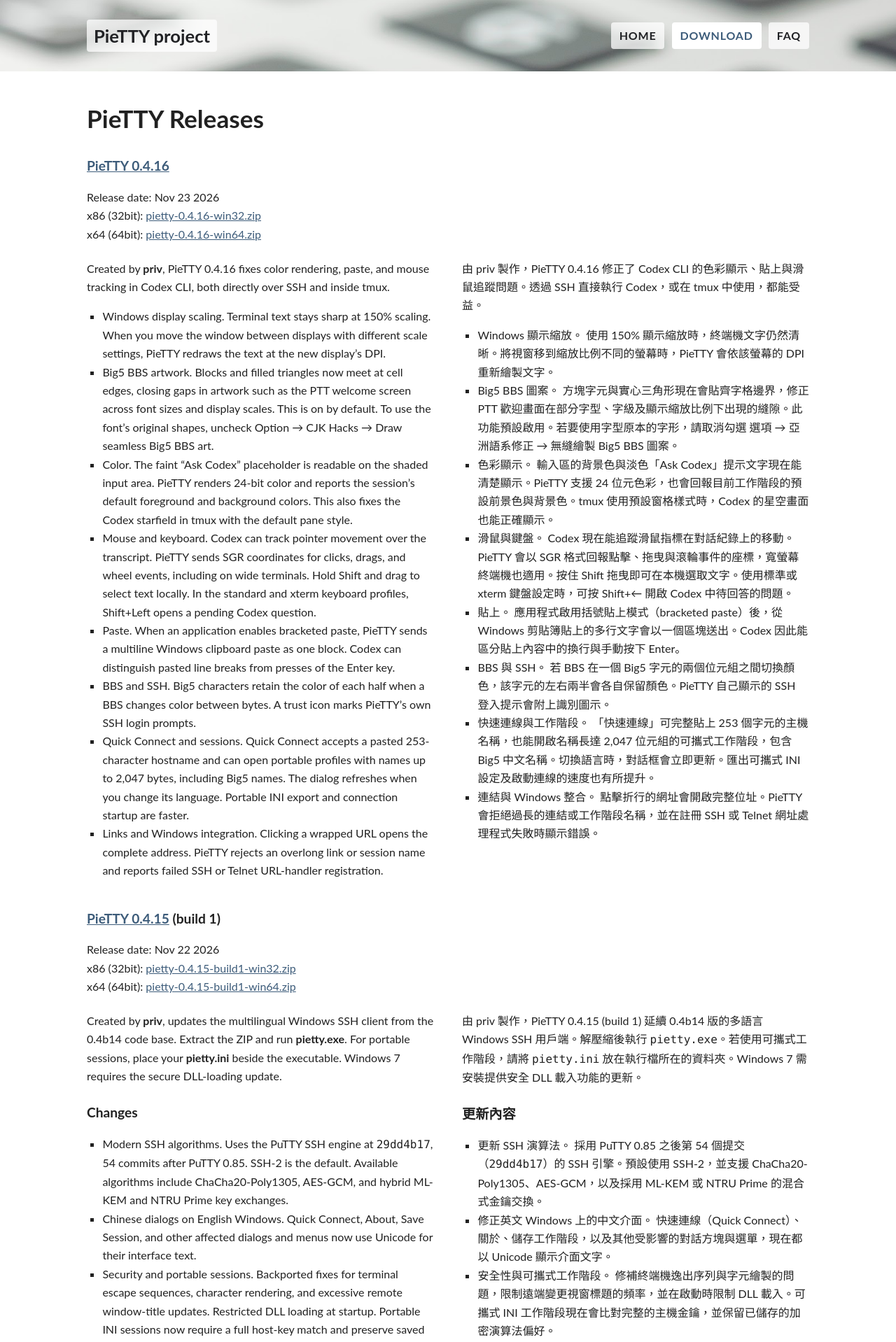
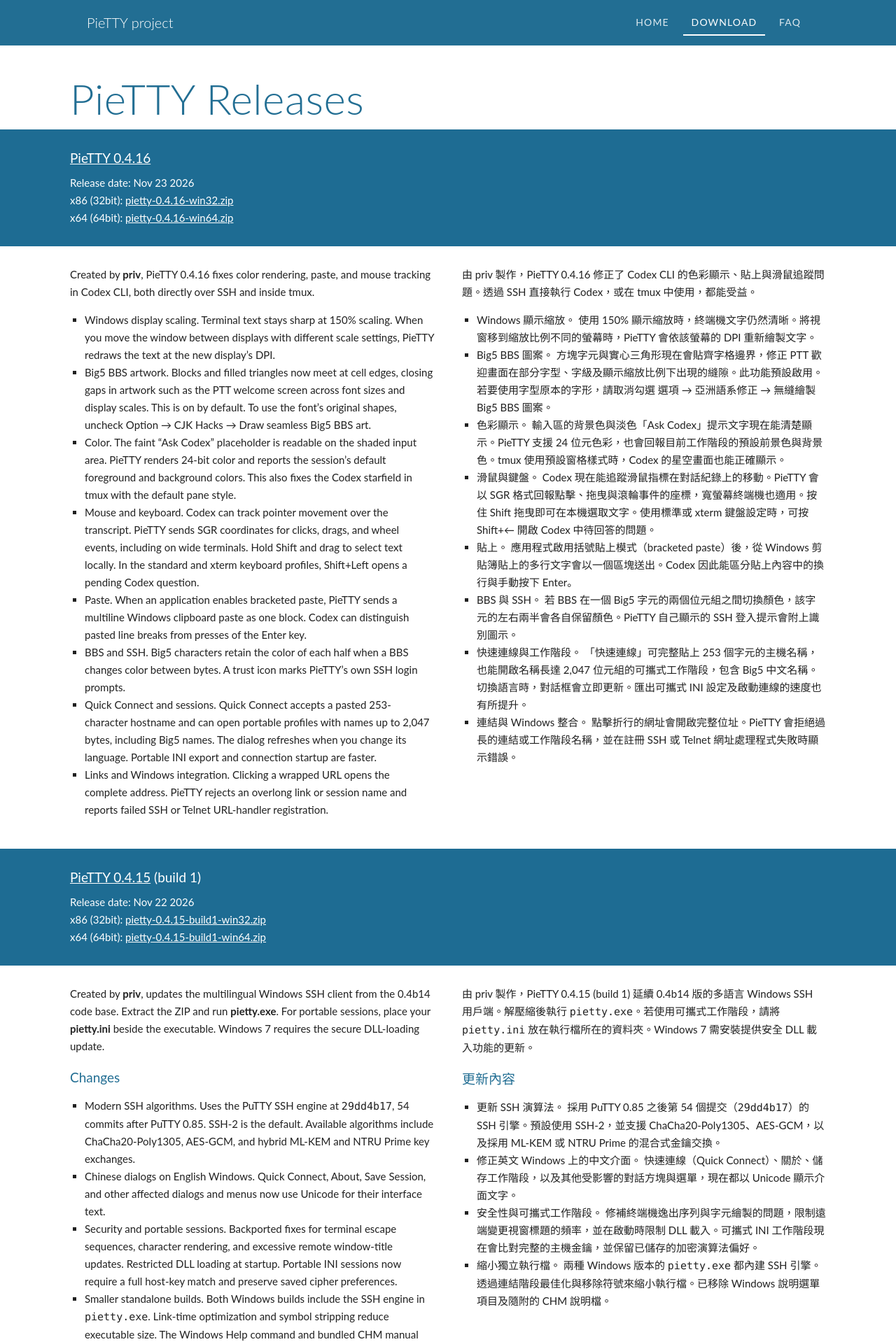
Before and after one commit to hungte/pietty, a Jekyll site: the page built from download.md, in a window 1280 px wide. Shown: the top 1918 px of the page at 70% size. Built offline with Jekyll 4.4.1, drawn with Linux system fonts in a browser that asks for light colours.

Commit message:
Match Google Sites section background colors

```diff
--- a/_layouts/default.html
+++ b/_layouts/default.html
@@ -6,9 +6,10 @@
   <title>{% if page.title and page.title != 'HOME' %}{{ site.title }} - {{ page.title }}{% else %}{{ site.title }}{% endif %}</title>
   <meta name="description" content="{{ site.description }}">
   <link rel="stylesheet" href="{{ '/assets/css/style.css' | relative_url }}">
+  <style>section.hero { background-image: url('{{ '/assets/images/header.jpg' | relative_url }}'); }</style>
 </head>
 <body>
-  <header class="site-header" style="background-image: url('{{ '/assets/images/header.jpg' | relative_url }}');">
+  <header class="site-header">
     <div class="bar">
       <a class="site-title" href="{{ '/' | relative_url }}">{{ site.title }}</a>
       <nav>
--- a/assets/css/style.css
+++ b/assets/css/style.css
@@ -1,9 +1,12 @@
+/* Colors follow the original Google Sites "Simple" theme. */
 :root {
   --fg: #212121;
-  --muted: #5f6368;
-  --accent: #3d5c7a;
-  --border: #e0e0e0;
+  --heading: #226e93;
+  --link: #006580;
+  --blue: #1e6c93;      /* Emphasis 1 section background. */
+  --grey: #f2f2f2;      /* Emphasis 2 section background. */
   --max: 1080px;
+  --gutter: max(24px, calc((100% - var(--max)) / 2));
 }
 
 * { box-sizing: border-box; }
@@ -11,63 +14,90 @@
 body {
   margin: 0;
   color: var(--fg);
-  font: 16px/1.65 Lato, "Noto Sans TC", "PingFang TC", "Microsoft JhengHei",
+  font: 15px/1.6667 Lato, "Noto Sans TC", "PingFang TC", "Microsoft JhengHei",
         Arial, sans-serif;
   background: #fff;
 }
 
-a { color: var(--accent); }
+a { color: var(--link); }
 
-/* Header: banner image with site title and navigation. */
-.site-header {
-  background-size: cover;
-  background-position: center;
-}
+/* Header: site title and navigation. */
+.site-header { background: var(--heading); }
 .site-header .bar {
   max-width: var(--max);
   margin: 0 auto;
-  padding: 28px 24px;
+  padding: 14px 24px;
   display: flex;
   flex-wrap: wrap;
   align-items: center;
   justify-content: space-between;
-  gap: 12px;
+  gap: 8px;
 }
 .site-title {
-  font-size: 1.6rem;
-  font-weight: 700;
-  color: #202124;
+  font-size: 20px;
+  font-weight: 300;
+  color: #fff;
   text-decoration: none;
-  background: rgba(255, 255, 255, .75);
-  padding: 2px 10px;
-  border-radius: 4px;
 }
 .site-header nav a {
   display: inline-block;
-  margin-left: 6px;
+  margin-left: 4px;
   padding: 6px 12px;
-  color: #202124;
-  font-weight: 700;
-  letter-spacing: .05em;
+  color: rgba(255, 255, 255, .85);
+  font-size: 14px;
+  letter-spacing: .08em;
   text-decoration: none;
-  background: rgba(255, 255, 255, .75);
-  border-radius: 4px;
+  border-bottom: 2px solid transparent;
 }
-.site-header nav a.active,
-.site-header nav a:hover { background: #fff; color: var(--accent); }
+.site-header nav a:hover { color: #fff; }
+.site-header nav a.active { color: #fff; border-bottom-color: #fff; }
 
-/* Main content. */
-.content {
-  max-width: var(--max);
-  margin: 0 auto;
-  padding: 24px;
+/* Sections: full-width background, content limited to --max. */
+section { padding: 28px var(--gutter); }
+section > :first-child { margin-top: 0; }
+section > :last-child { margin-bottom: 0; }
+
+h1 { font-size: 45px; font-weight: 300; line-height: 1.2; margin: .2em 0;
+     color: var(--heading); letter-spacing: .5px; }
+h2 { font-size: 25px; font-weight: 400; line-height: 1.4; margin: 1em 0 .3em;
+     color: var(--heading); }
+h3 { font-size: 19px; font-weight: 400; line-height: 1.4; margin: 1em 0 .3em;
+     color: var(--heading); }
+p { margin: .6em 0; }
+img { max-width: 100%; height: auto; }
+ul { list-style-type: square; padding-left: 1.4em; }
+code { font-family: Consolas, "Source Code Pro", monospace; }
+
+/* Title section with background image (home page). */
+section.hero {
+  position: relative;
+  padding-top: 48px;
+  padding-bottom: 48px;
+  color: #fff;
+  background: var(--heading) center / cover no-repeat;
 }
-.content h1 { font-size: 2.2rem; margin: .4em 0; }
-.content h2 { font-size: 1.5rem; margin: 1.2em 0 .4em; color: var(--accent); }
-.content h3 { font-size: 1.2rem; margin: 1.2em 0 .3em; }
-.content img { max-width: 100%; height: auto; }
-.content ul { list-style-type: square; padding-left: 1.4em; }
-.content code { font-family: Consolas, "Source Code Pro", monospace; }
+section.hero::before {
+  content: "";
+  position: absolute;
+  inset: 0;
+  background: rgba(33, 33, 33, .4);
+}
+section.hero > * { position: relative; }
+section.hero h1, section.hero h2, section.hero h3,
+section.hero a { color: #fff; }
+section.hero h1 { font-size: 60px; }
+
+/* Title-only section. */
+section.title { padding-top: 40px; padding-bottom: 8px; }
+section.title h1 { font-size: 60px; }
+
+/* Emphasis 1: dark blue background, white text. */
+section.emph1, .site-footer { background: var(--blue); color: #fff; }
+section.emph1 h1, section.emph1 h2, section.emph1 h3,
+section.emph1 a, .site-footer a { color: #fff; }
+
+/* Emphasis 2: light grey background. */
+section.emph2 { background: var(--grey); }
 
 /* Side-by-side columns (e.g. English | 中文), stacked on small screens. */
 .row {
@@ -75,19 +105,15 @@ a { color: var(--accent); }
   grid-template-columns: repeat(auto-fit, minmax(260px, 1fr));
   gap: 0 40px;
   align-items: start;
-  margin: 8px 0 16px;
 }
-.col > :first-child { margin-top: .4em; }
+.col > :first-child { margin-top: 0; }
 
 .red { color: #ff0000; }
 .green { color: #008000; }
+section.emph1 .red, section.emph1 .green { color: inherit; font-weight: 700; }
 
 .site-footer {
-  max-width: var(--max);
-  margin: 32px auto 0;
-  padding: 16px 24px 32px;
-  border-top: 1px solid var(--border);
-  color: var(--muted);
-  font-size: .9rem;
+  padding: 20px var(--gutter);
+  font-size: 13px;
 }
-.site-footer p { margin: 4px 0; }
+.site-footer p { margin: 2px 0; }
--- a/download.md
+++ b/download.md
@@ -4,11 +4,21 @@ title: DOWNLOAD
 permalink: /download.html
 ---
 
+<section class="title" markdown="1">
+
 # PieTTY Releases
+
+</section>
+
+<section class="emph1" markdown="1">
 
 ### [PieTTY 0.4.16](https://github.com/hungte/pietty/releases/tag/0.4.16)
 
 Release date: Nov 23 2026<br>x86 (32bit): [pietty-0.4.16-win32.zip](https://github.com/hungte/pietty/releases/download/0.4.16/pietty-0.4.16-win32.zip)<br>x64 (64bit): [pietty-0.4.16-win64.zip](https://github.com/hungte/pietty/releases/download/0.4.16/pietty-0.4.16-win64.zip)
+
+</section>
+
+<section class="plain" markdown="1">
 
 <div class="row" markdown="1">
 
@@ -44,9 +54,17 @@ Created by **priv**, PieTTY 0.4.16 fixes color rendering, paste, and mouse track
 
 </div>
 
+</section>
+
+<section class="emph1" markdown="1">
+
 ### [PieTTY 0.4.15](https://github.com/hungte/pietty/releases/tag/0.4.15) (build 1)
 
 Release date: Nov 22 2026<br>x86 (32bit): [pietty-0.4.15-build1-win32.zip](https://github.com/hungte/pietty/releases/download/0.4.15/pietty-0.4.15-build1-win32.zip)<br>x64 (64bit): [pietty-0.4.15-build1-win64.zip](https://github.com/hungte/pietty/releases/download/0.4.15/pietty-0.4.15-build1-win64.zip)
+
+</section>
+
+<section class="plain" markdown="1">
 
 <div class="row" markdown="1">
 
@@ -78,6 +96,10 @@ Created by **priv**, updates the multilingual Windows SSH client from the 0.4b14
 
 </div>
 
+</section>
+
+<section class="emph1" markdown="1">
+
 ### [PieTTY 0.4.00b14](https://github.com/hungte/pietty/releases/download/0.4.0b14/pietty0400b14.zip)
 
 Release date: Nov 22 2010
@@ -85,6 +107,10 @@ Release date: Nov 22 2010
 MD5: f42ecd57e924fd3f39e808fa11f61154  pietty0400b14.zip
 
 c5fd4b6546088b3061adb406a44272b2  pietty0400b14.exe
+
+</section>
+
+<section class="plain" markdown="1">
 
 <div class="row" markdown="1">
 
@@ -138,6 +164,10 @@ c5fd4b6546088b3061adb406a44272b2  pietty0400b14.exe
 
 </div>
 
+</section>
+
+<section class="emph1" markdown="1">
+
 ### [PieTTY 0.3.27](https://github.com/hungte/pietty/releases/download/0.3.27/pietty0327.exe)
 
 Release date: Jun 14 2005
@@ -145,6 +175,10 @@ Release date: Jun 14 2005
 Final release of 0.3 series
 
 MD5: 1533c60d6a9fda4715eaf88d89c05dc0
+
+</section>
+
+<section class="plain" markdown="1">
 
 - <span class="red">若您不需要 SCP 功能，建議您改用 0.4 系列</span>
 - URL 相關(跨行顯示與其它)修正
@@ -177,21 +211,37 @@ MD5: 1533c60d6a9fda4715eaf88d89c05dc0
 - 漢字轉換的表格由於簡化字與正體字一對多的關係，之前使用 autrijus 的 perl 表格時似乎沒把優先順序問題處理好， 使用時請自行小心，以後的版本會再人工審閱。 目前已知轉換不良的字: 鬆 盃 (fixed in 0.4)
 - 對於某些 codepage 的 Windows, 第一次執行會變成黑底黑字... 請先選 codepage 為 UTF8 或 System default etc. (fixed in 0.4)
 
+</section>
+
+<section class="emph1" markdown="1">
+
 ### PieTTY 0.3.25
 
 Release date: Apr 06 2005
 
 Download link is deprecated.
 
+</section>
+
+<section class="plain" markdown="1">
+
 - Based on PuTTY 0.58 Release
 - Imported latest PuTTY Unicode 4.0 width table
 - Fixed cross-line href supporting
+
+</section>
+
+<section class="emph1" markdown="1">
 
 ### PieTTY 0.3.23
 
 Release date: 03/25/2005
 
 Download link is deprecated.
+
+</section>
+
+<section class="plain" markdown="1">
 
 - Support Copy with AnsiSeq 剪貼ANSI控制碼
 - Blur shadow effect
@@ -205,11 +255,19 @@ Download link is deprecated.
 - Moved some global options to sessions
 - Fixed 0.3.20 Big5Kana code error: like '觀'
 
+</section>
+
+<section class="emph1" markdown="1">
+
 ### PieTTY 0.3.20
 
 Release date: Mar 16 2005
 
 Download link is deprecated.
+
+</section>
+
+<section class="plain" markdown="1">
 
 - Performance Tuning: stable, smooth, and faster than ever!
 - Href now with hover,cursor color option, and broken line support
@@ -230,11 +288,19 @@ Download link is deprecated.
 - fixed bug: session with common names
 - fixed bug: title always have ' - PieTTY'
 
+</section>
+
+<section class="emph1" markdown="1">
+
 ### PieTTY 0.3.11
 
 Release date: Feb 27 2005
 
 Download link is deprecated.
+
+</section>
+
+<section class="plain" markdown="1">
 
 <div class="row" markdown="1">
 
@@ -262,11 +328,19 @@ Download link is deprecated.
 
 </div>
 
+</section>
+
+<section class="emph1" markdown="1">
+
 ### [PieTTY 0.3](https://github.com/hungte/pietty/releases/download/0.3/pietty03.exe)
 
 Release date: Feb 22 2005
 
 MD5: 3bed2a91213735d10d0a26a12cee2f46
+
+</section>
+
+<section class="plain" markdown="1">
 
 <div class="row" markdown="1">
 
@@ -284,7 +358,15 @@ PieTTY 的第一個版本，主要以中文修正與架構改變為主，但無
 
 </div>
 
+</section>
+
+<section class="emph1" markdown="1">
+
 ## Legacy Non-PieTTY Builds
+
+</section>
+
+<section class="emph2" markdown="1">
 
 ## pputty 0.24 final (Mar 03 2005)
 
@@ -328,3 +410,5 @@ pputty 0.2.3 的源碼(Source) 於 2004 夏天就不再修改，這裡提供了
 ## 中文透明 Putty
 
 很早前我做的版本，有中文、透明化，原始碼弄不見了所以不再更新。
+
+</section>
```
Also changed, not shown: _tools/convert.py (+21 -2 lines), faq.md (+30 -2 lines), index.md (+26 -2 lines), assets/images/faq-1-1e2cc2a1.png (renamed from assets/images/faq-1-75dba59e.png), assets/images/faq-2-a7a972cf.png (renamed from assets/images/faq-2-03f192b7.png), assets/images/home-1-7aa6718d.jpg (renamed from assets/images/home-1-2a204741.jpg), assets/images/home-2-5992be02.png (renamed from assets/images/home-2-6bd306e3.png).
